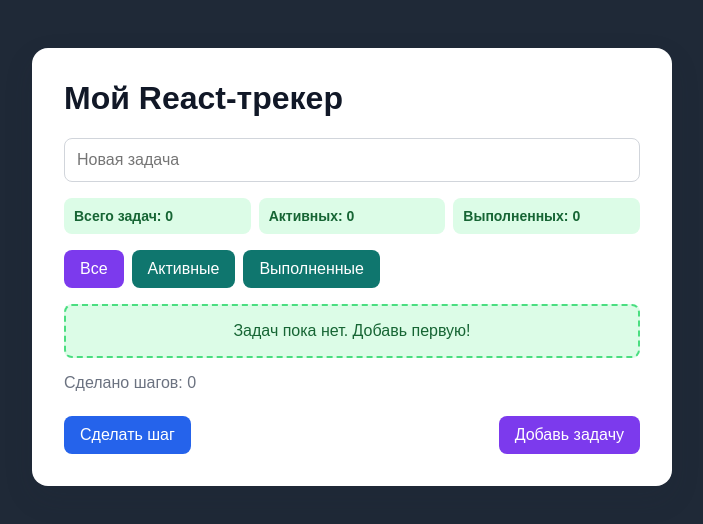
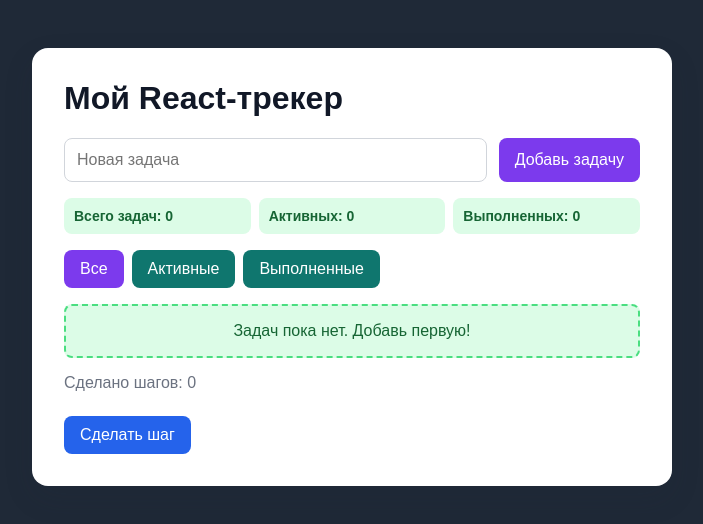
Before and after one commit to nursultaneskendir00/react-task-tracker, a React (Vite) app in the folder react-tasks/: page / in a window 1280 px wide. Shown: the top 524 px of the page, without its empty margins (288-991 px from the left). Built offline with nearby package versions, Linux system fonts and the light colour scheme.

Commit message:
Разделить React список задач на компоненты

```diff
--- a/react-tasks/src/App.css
+++ b/react-tasks/src/App.css
@@ -144,3 +144,23 @@ li.completed span {
   border: 2px dashed #4ade80;
   border-radius: 8px;
 }
+form {
+  display: flex;
+  gap: 12px;
+  margin-bottom: 12px;
+}
+form input {
+  flex: 1;
+  min-width: 0;
+}
+form .add-task-button {
+  flex-shrink: 0;
+}
+@media (max-width:480px) {
+  form {
+    flex-direction: column;
+  }
+  form .add-task-button {
+    width: 100%;
+  }
+}
--- a/react-tasks/src/App.jsx
+++ b/react-tasks/src/App.jsx
@@ -1,10 +1,11 @@
 import { useEffect, useState } from 'react'
 import './App.css'
 import TaskItem from './TaskItem'
+import TaskForm from './TaskForm'
 
 function App() {
   const [count, setCount] = useState(0)
-  const [taskText, setTaskText] = useState('')
+
   const [filter,setFilter] = useState('all')
   const [tasks, setTasks] = useState(() => {
     const savedTasks = localStorage.getItem('react-tasks')
@@ -17,7 +18,7 @@ function App() {
     )
   })
 
-  function addTask() {
+  function addTask(taskText) {
   const trimmedTask = taskText.trim()
 
   if (trimmedTask === '') {
@@ -25,7 +26,6 @@ function App() {
   }
 
   setTasks([...tasks, { text: trimmedTask, completed: false }])
-    setTaskText('')
   }
 
   function deleteTask(taskIndex) {
@@ -65,16 +65,7 @@ function App() {
     <main>
       <h1>Мой React-трекер</h1>
 
-      <input
-        value={taskText}
-        onChange={(event) => setTaskText(event.target.value)}
-        onKeyDown={(event) => {
-          if (event.key === 'Enter') {
-            addTask()
-          }
-        }}
-        placeholder="Новая задача"
-      />
+      <TaskForm onAddTask={addTask} />
 
       <div className="task-stats">
       <p>Всего задач: {tasks.length}</p>
@@ -134,9 +125,6 @@ function App() {
         Сделать шаг
       </button>
 
-      <button className="add-task-button" type="button" onClick={addTask}>
-        Добавь задачу
-      </button>
             </div>
     </main>
   )
--- /dev/null
+++ b/react-tasks/src/TaskForm.jsx
@@ -0,0 +1,28 @@
+import { useState } from "react";
+
+function TaskForm ({onAddTask}) {
+    const [text, setText] = useState('')
+
+    function handleSubmit(event) {
+        event.preventDefault()
+        const trimmedText =text.trim()
+        if (trimmedText === '') {
+            return
+        }
+        onAddTask(trimmedText)
+        setText('')
+             }
+             return (
+                <form onSubmit={handleSubmit}>
+                    <input value={text}
+                    onChange={(event ) => setText(event.target.value)}
+                    placeholder="Новая задача"
+                    />
+                    <button className="add-task-button" type="submit">
+                        Добавь задачу
+                        </button>
+                        </form>
+                )
+
+}
+export default TaskForm
```
Also changed, not shown: 1 other file (tests, documents, lock files or other folders). Lines whose indentation alone changed are shown as unchanged.
